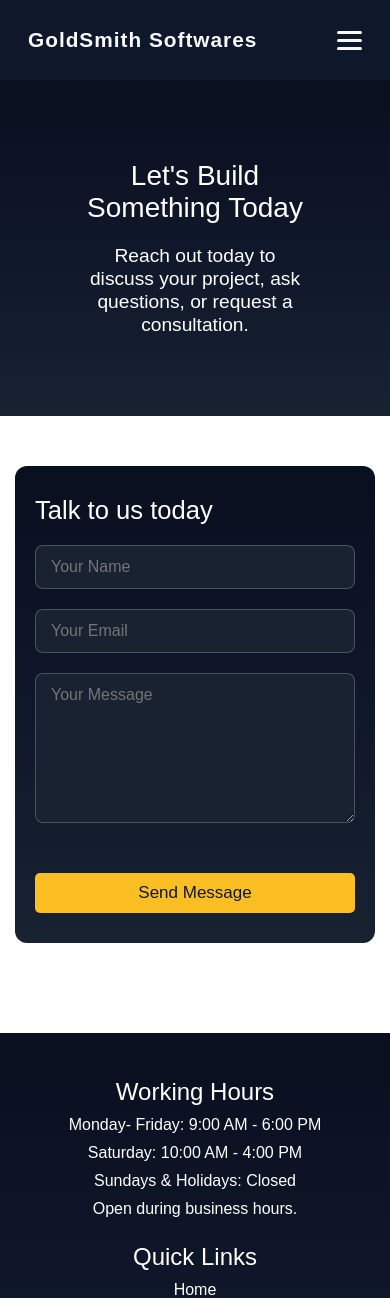
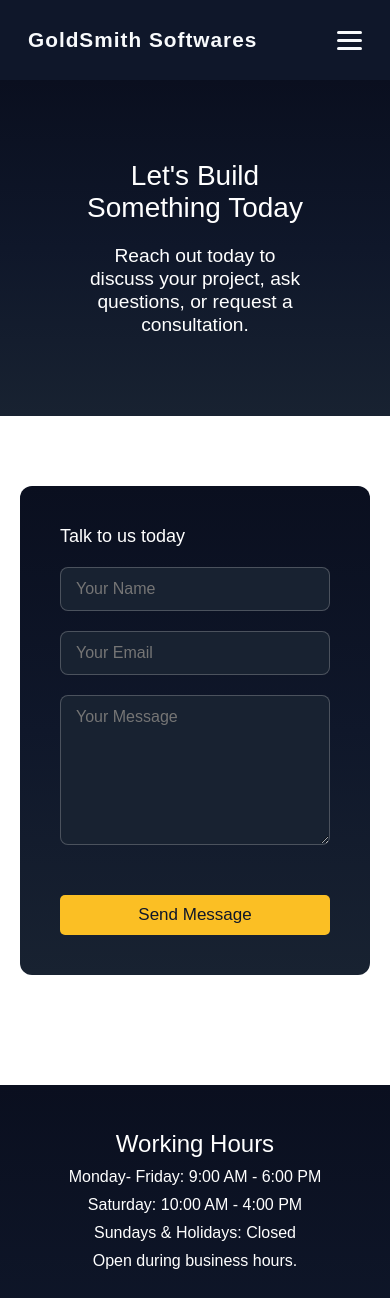
Before and after one commit to dariusjackony/Goldsmith-Software, a React (Vite) app: page /contact in a window 390 px wide. Shown: the top 1298 px of the page. Built offline with nearby package versions, Linux system fonts and the light colour scheme.

Commit message:
Update: Responsiveness...

```diff
--- a/src/components/About/AboutPageComponents/AboutHero.css
+++ b/src/components/About/AboutPageComponents/AboutHero.css
@@ -27,7 +27,7 @@
 }
 @media (max-width: 480px) {
     .abt-head-paragraph {
-       max-width: 350px;
+       max-width: 95%;
     }
     .abt-head {
         font-size: 28px;
--- a/src/components/About/AboutPageComponents/VisionAndMission.css
+++ b/src/components/About/AboutPageComponents/VisionAndMission.css
@@ -39,7 +39,7 @@
     justify-content: center;
   }
   .VaM-card {
-    max-width: 330px;
+    max-width: 300px;
     padding: 25px;
   }
 }
--- a/src/components/Contact/ContactPageComponent/ContactField.css
+++ b/src/components/Contact/ContactPageComponent/ContactField.css
@@ -56,12 +56,8 @@
     transform: translateY(-4px);
 }
 
-@media (max-width: 600px) {
-    .cf-main-container {
-        padding: 50px 15px;
-    }
-
-    .cf-details {
-        padding: 30px 20px;
-    }
+@media (max-width: 480px) {
+   .cf-head {
+     font-size: 18px;
+   }
 }
--- a/src/components/Contact/ContactPageComponent/ContactHero.css
+++ b/src/components/Contact/ContactPageComponent/ContactHero.css
@@ -30,6 +30,6 @@
         font-size: 28px;
     }
     .ch-subtitle{
-        max-width: 350px;
+        max-width: 100%;
     }
 }
```
